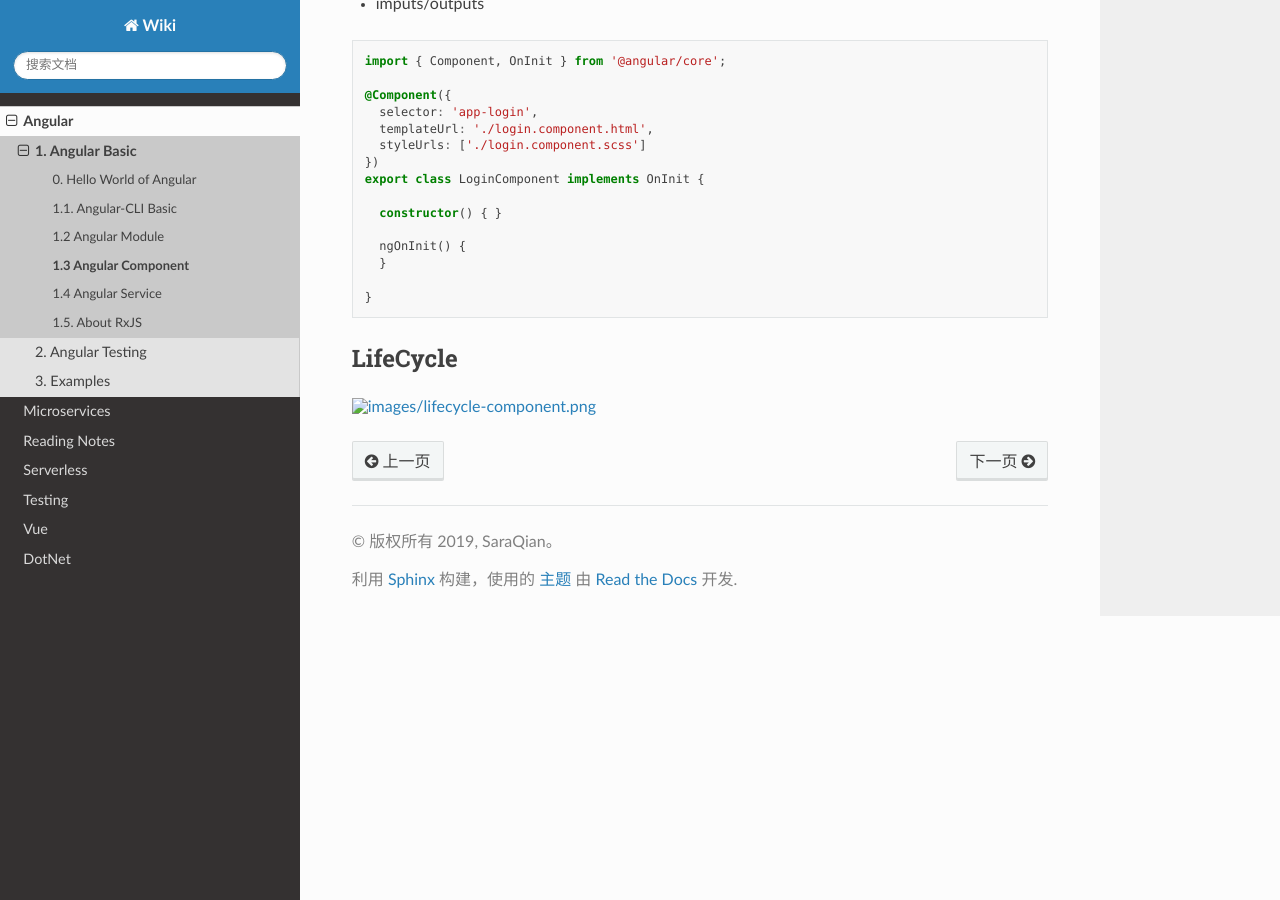
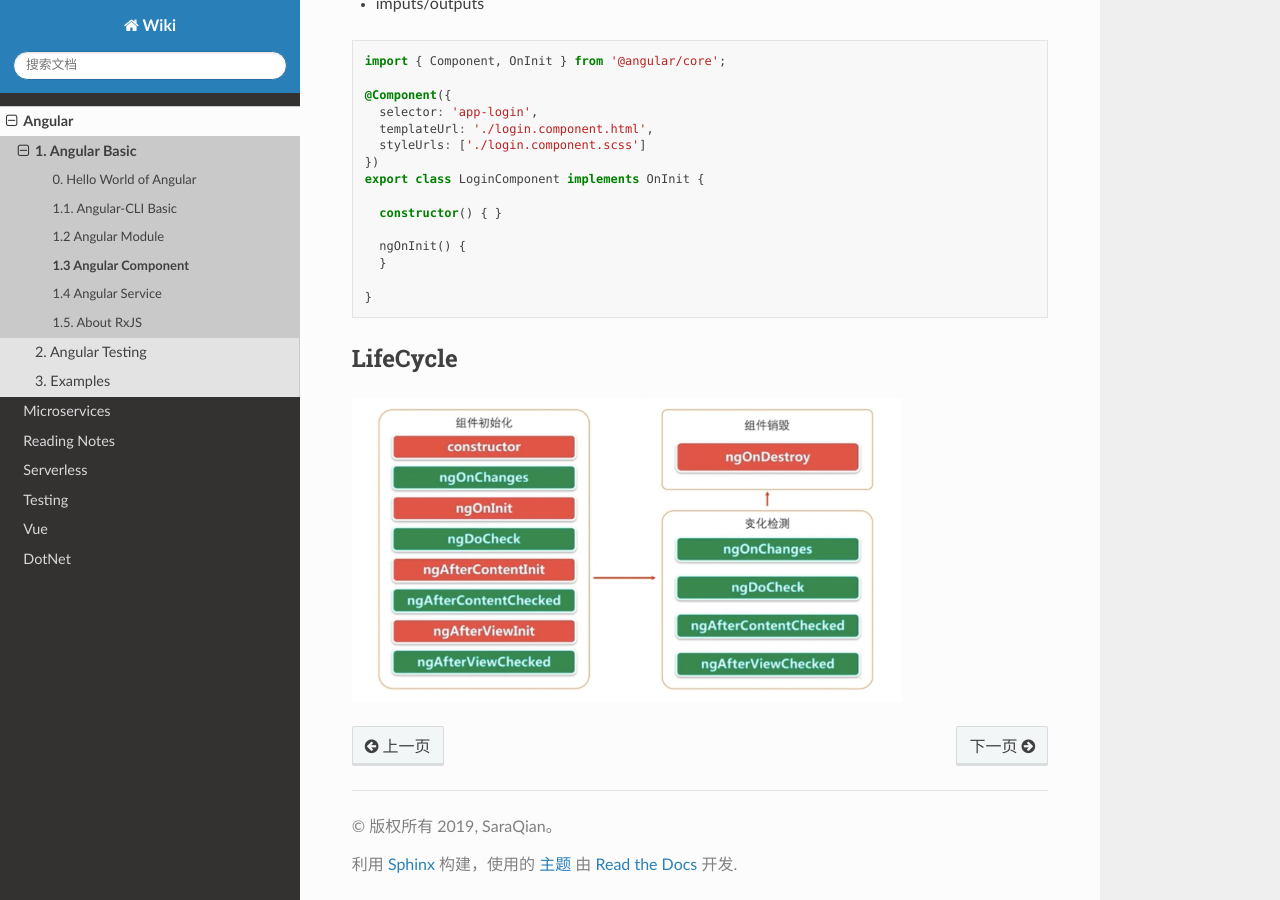
Before and after one commit to abigail830/Sphinx_wiki, a Sphinx documentation site: the page built from source/Angular/1_AngularBasic/1_3_AngularComponent.rst, in a window 1280 px wide and 900 px high, scrolled down 680 px. Built offline with Sphinx 7.4.7 and the Read the Docs theme 2.0.0, drawn with Linux system fonts in a browser that asks for light colours.

Commit message:
Update 1_3_AngularComponent.rst

```diff
--- a/source/Angular/1_AngularBasic/1_3_AngularComponent.rst
+++ b/source/Angular/1_AngularBasic/1_3_AngularComponent.rst
@@ -52,7 +52,7 @@ Keys in Component
 LifeCycle
 -------------------
 
-.. image:: ../../images/lifecycle-component.png
+.. image:: ../../../images/lifecycle-component.png
   :width: 550px
 
 
```
